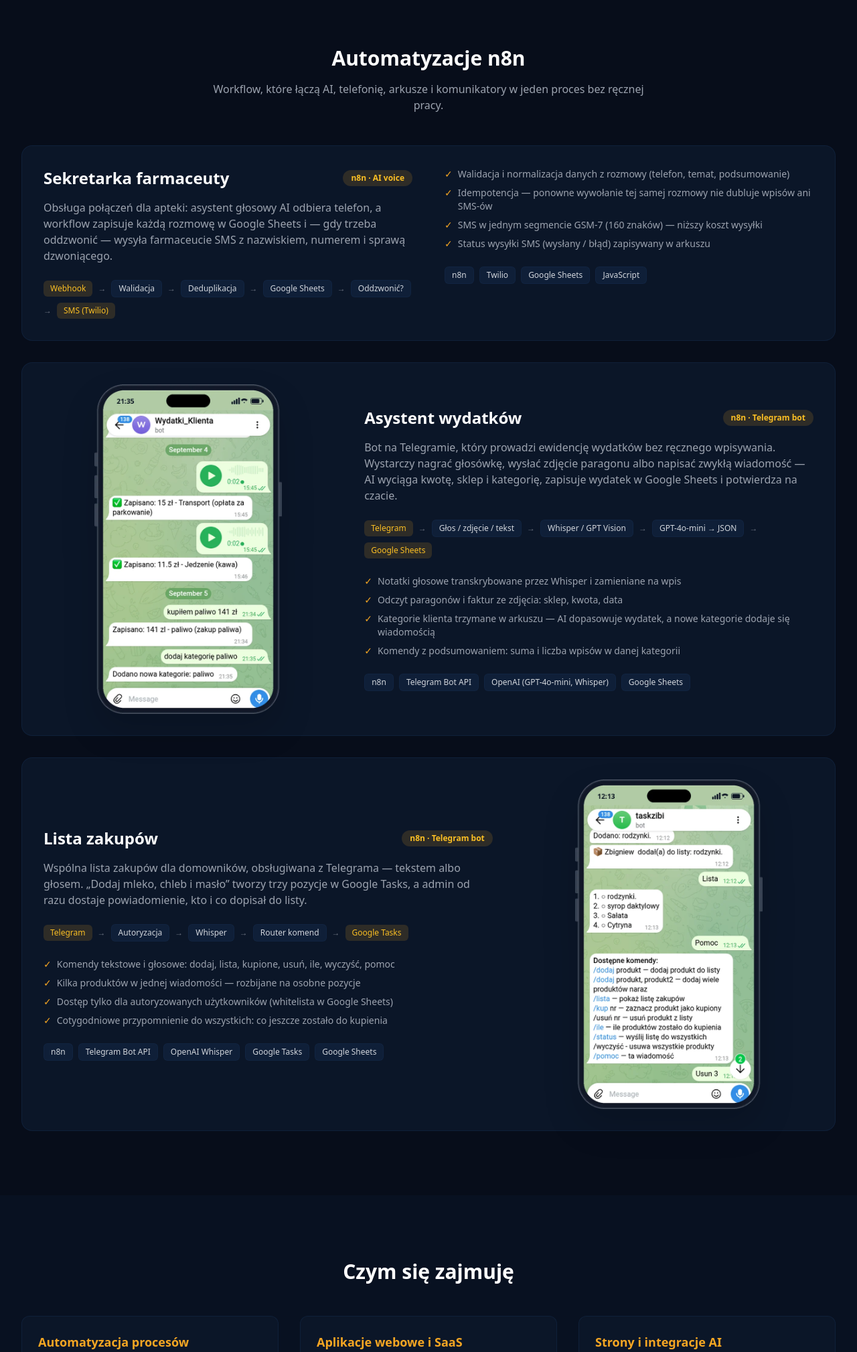
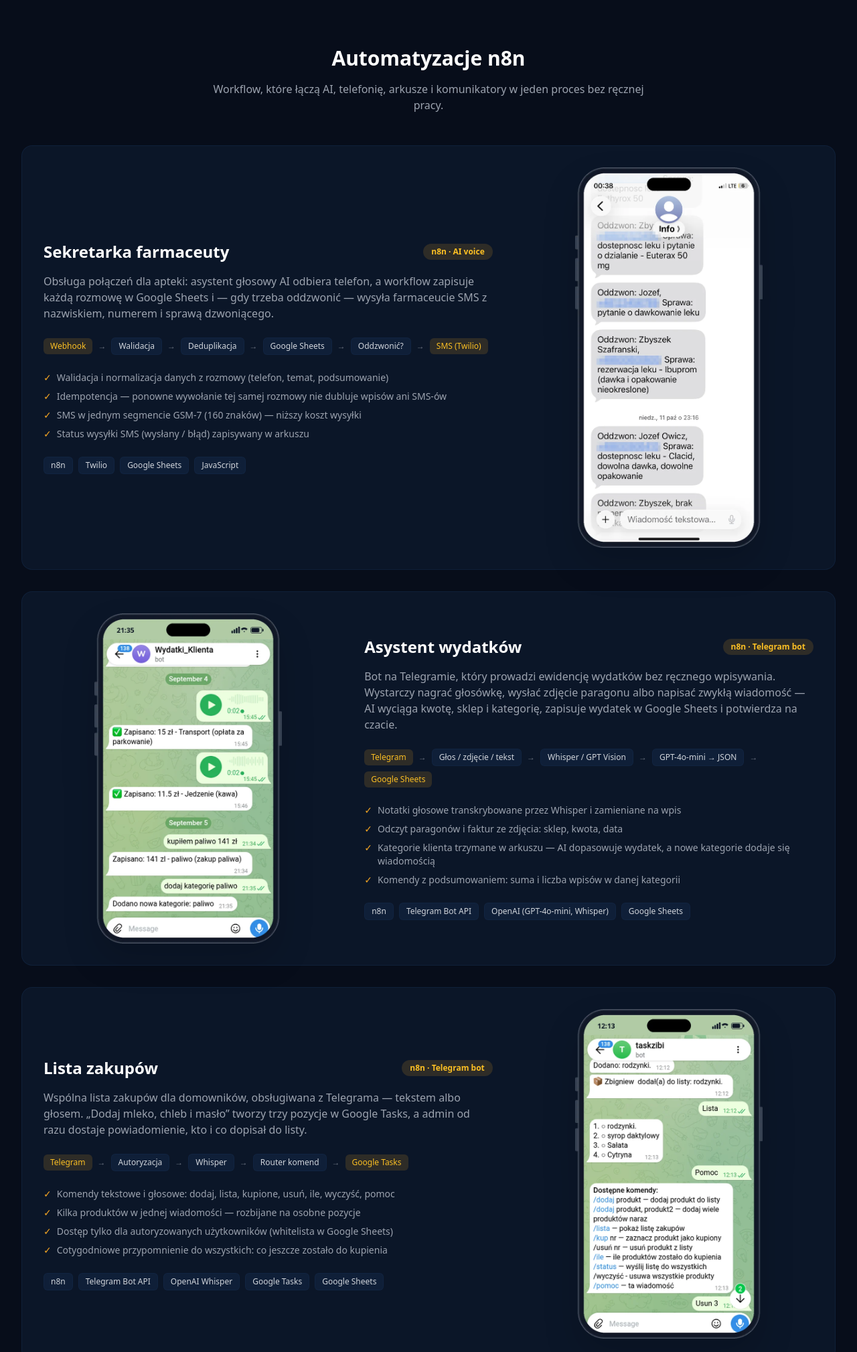
Before and after one commit to zbigniew-szafranski/NexusLab, a Django app: page / in a window 1280 px wide. Shown: the part 3382-5401 px from the top of the page at 67% size. Run offline with Django 5.2, Linux system fonts and the light colour scheme; parts of the project's set-up code (start-up, migrations or seed data) failed here and were passed over; some libraries are stand-ins or nearby versions.

Commit message:
sekretarka

```diff
--- a/templates/website/index.html
+++ b/templates/website/index.html
@@ -307,8 +307,8 @@
         <div class="mt-12 grid grid-cols-1 gap-8">
 
             <!-- Sekretarka farmaceuty -->
-            <article class="reveal grid grid-cols-1 md:grid-cols-2 gap-x-12 bg-navy-800 rounded-2xl p-8 border border-navy-600/50 hover:border-gold-500/30 transition">
-                <div>
+            <article class="reveal grid grid-cols-1 md:grid-cols-5 gap-8 md:gap-12 items-center bg-navy-800 rounded-2xl p-8 border border-navy-600/50 hover:border-gold-500/30 transition">
+                <div class="md:col-span-3 flex flex-col">
                 <div class="flex items-center justify-between gap-4">
                     <h3 class="text-2xl font-bold">Sekretarka farmaceuty</h3>
                     <span class="shrink-0 whitespace-nowrap text-xs font-semibold px-3 py-1 rounded-full bg-gold-500/15 text-gold-400">n8n · AI voice</span>
@@ -333,10 +333,8 @@
                     <li class="text-gray-500" aria-hidden="true">→</li>
                     <li class="px-2.5 py-1 rounded-md bg-gold-500/15 text-gold-400">SMS (Twilio)</li>
                 </ol>
-                </div>
 
-                <div>
-                <ul class="mt-6 md:mt-0 space-y-2 text-sm text-gray-400">
+                <ul class="mt-6 space-y-2 text-sm text-gray-400">
                     <li class="flex gap-2"><span class="text-gold-500">✓</span> Walidacja i normalizacja danych z rozmowy (telefon, temat, podsumowanie)</li>
                     <li class="flex gap-2"><span class="text-gold-500">✓</span> Idempotencja — ponowne wywołanie tej samej rozmowy nie dubluje wpisów ani SMS-ów</li>
                     <li class="flex gap-2"><span class="text-gold-500">✓</span> SMS w jednym segmencie GSM-7 (160 znaków) — niższy koszt wysyłki</li>
@@ -348,6 +346,11 @@
                     <span class="text-xs px-2.5 py-1 rounded-md bg-navy-700 text-gray-300 border border-navy-600/50">Google Sheets</span>
                     <span class="text-xs px-2.5 py-1 rounded-md bg-navy-700 text-gray-300 border border-navy-600/50">JavaScript</span>
                 </div>
+                </div>
+                <div class="md:col-span-2 flex justify-center">
+                    <img src="{% static 'img/sekretarka.webp' %}" width="619" height="1257" loading="lazy"
+                         alt="SMS-y od sekretarki AI na iPhonie: „Oddzwoń” z imieniem dzwoniącego i sprawą, np. dostępność leku"
+                         class="w-full max-w-[280px] h-auto drop-shadow-2xl">
                 </div>
             </article>
 
```
Also changed, not shown: static/img/sekretarka.webp (added).
